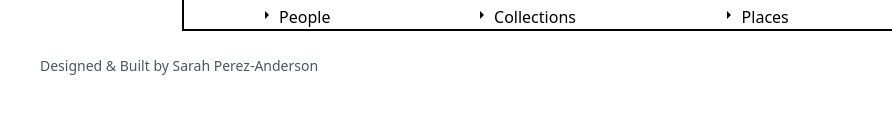
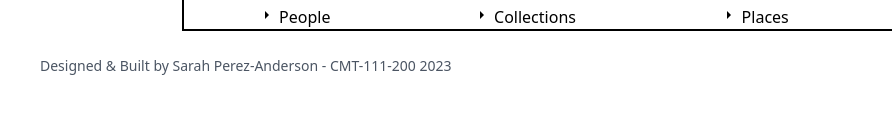
Before and after one commit to Sapereza/Lesson6, a website: page history.html in a window 1280 px wide. Shown: the part 1127-1240 px from the top of the page, 0-892 px from the left. Drawn offline with nearby package versions, Linux system fonts and the light colour scheme.

Commit message:
added course name and year to footer

```diff
--- a/history.html
+++ b/history.html
@@ -145,7 +145,7 @@
             </a>-->
 
             <!--WILL WORK ON COPYRIGHT LATER-->
-            <p class="text-sm text-gray-600 dark:text-gray-300">Designed & Built by Sarah Perez-Anderson</p>
+            <p class="text-sm text-gray-600 dark:text-gray-300">Designed & Built by Sarah Perez-Anderson - CMT-111-200 2023</p>
 
             <div class="flex -mx-2">
 
```
Also changed, not shown: index.html (+1 -1 lines), schedule.html (+1 -1 lines), tours.html (+1 -1 lines).
